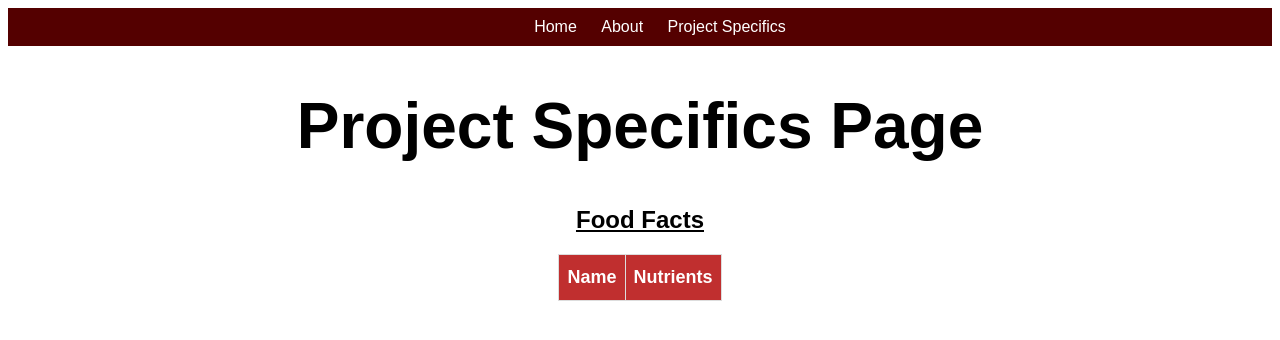
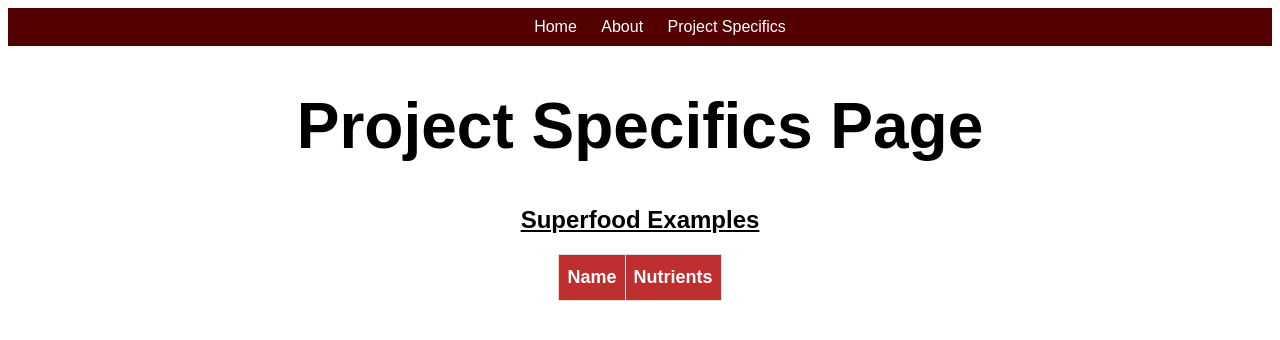
Before and after one commit to jonriccii/INST377NutritionFacts, a website: page Project_Specific.html in a window 1280 px wide. Drawn offline with Linux system fonts and the light colour scheme; no server answers.

Commit message:
Update Project_Specific.html
changes "Food Facts" to "Superfoods" table

```diff
--- a/Project_Specific.html
+++ b/Project_Specific.html
@@ -24,7 +24,7 @@
     </div>
 
     <section id="food-facts">
-        <h2><u>Food Facts</u></h2>
+        <h2><u>Superfood Examples</u></h2>
         <table id="food-facts-table">
             <thead>
                 <tr>
```
